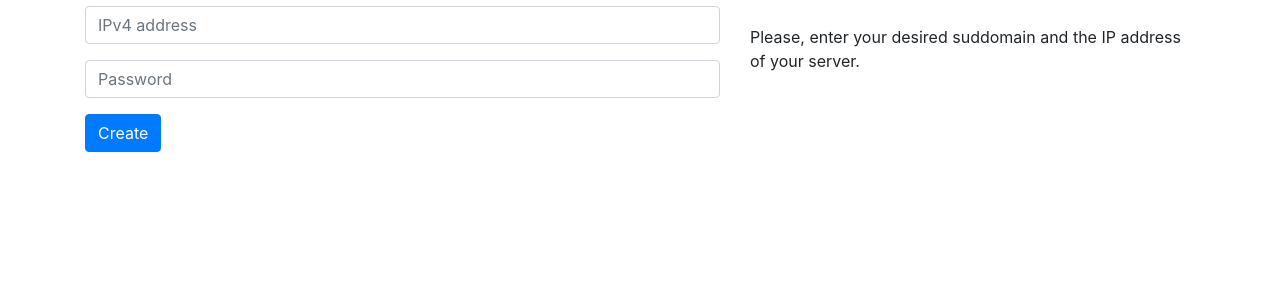
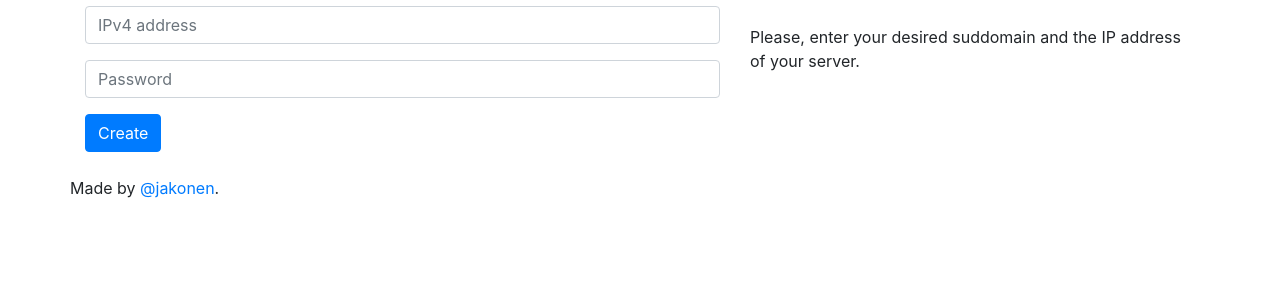
Before and after one commit to j4konen/dynamo, a Flask app: page / in a window 1280 px wide. Shown: the part 151-451 px from the top of the page. Run offline with Flask 2, Linux system fonts and the light colour scheme; some libraries are stand-ins or nearby versions.

Commit message:
Implement a footer element

```diff
--- a/templates/index.html
+++ b/templates/index.html
@@ -49,6 +49,13 @@
       <script src="https://code.jquery.com/jquery-3.3.1.slim.min.js"></script>
       <script src="https://cdnjs.cloudflare.com/ajax/libs/popper.js/1.14.7/umd/popper.min.js"></script>
       <script src="https://stackpath.bootstrapcdn.com/bootstrap/4.3.1/js/bootstrap.min.js"></script>
+      <div class="row text-center">
+        <footer class="mastfoot mt-auto">
+          <div class="inner text-center">
+            <p>Made by <a href="https://github.com/jakonen">@jakonen</a>.</p>
+          </div>
+        </footer>
+      </div>
     </div>
   </body>
 </html>
```
